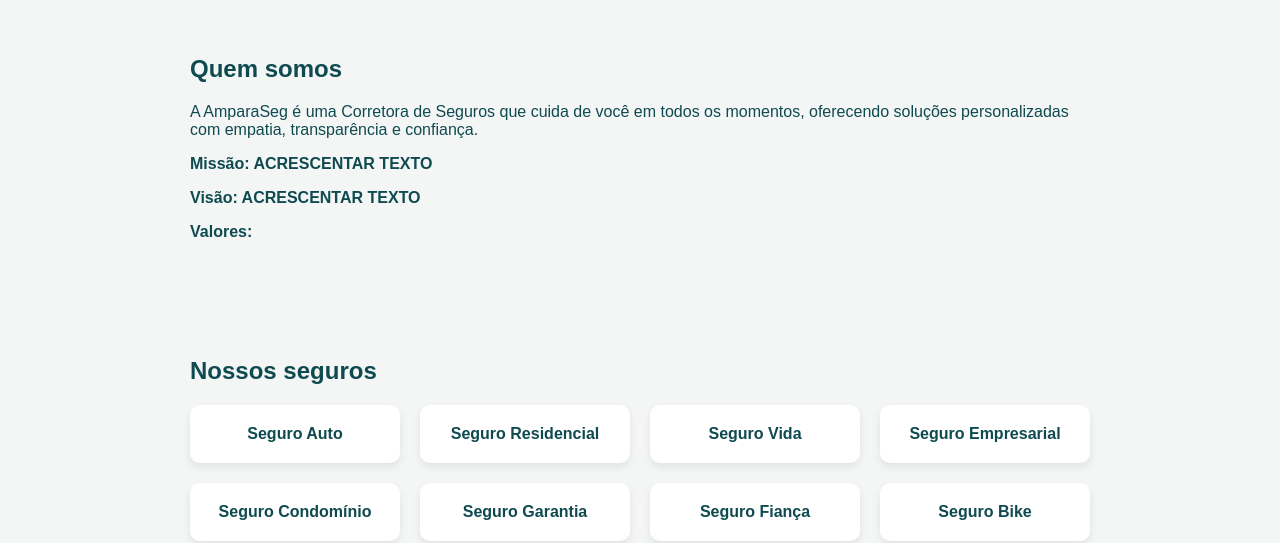
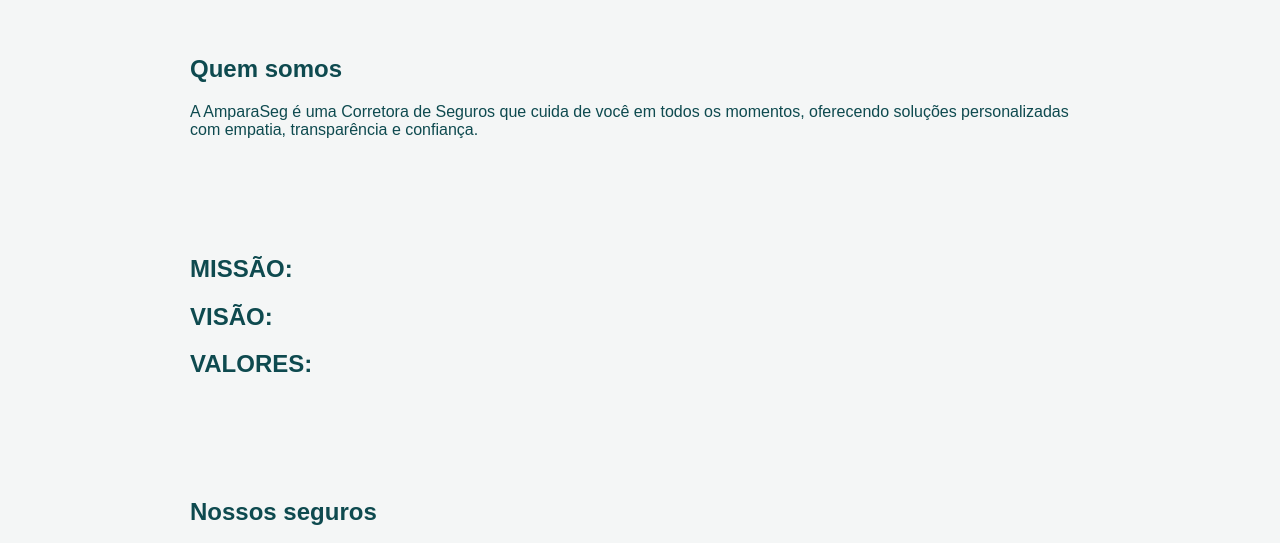
Before and after one commit to jliss07/amparaseg, a plain HTML site: page index.html in a window 1280 px wide. Shown: the part 229-772 px from the top of the page. Drawn offline with Linux system fonts and the light colour scheme.

Commit message:
Update index.html

```diff
--- a/index.html
+++ b/index.html
@@ -34,7 +34,7 @@
             top: 20px;
             right: 20px;
 
-            width: 180px;
+            width: 260px;
             height: auto;
 
             background-color: rgba(255, 255, 255, 0.08);
@@ -112,18 +112,12 @@
         A AmparaSeg é uma Corretora de Seguros que cuida de você em todos os momentos,
         oferecendo soluções personalizadas com empatia, transparência e confiança.
     </p>
-
-    <p><strong>Missão:  ACRESCENTAR TEXTO
-
-    </strong></p>
-    <p><strong>Visão:   ACRESCENTAR TEXTO
-
-    </strong></p>
-    <p><strong>Valores:
-
-    </strong></p>
 </section>
-
+<section>
+    <h2>MISSÃO:</h2>
+    <h2>VISÃO:</h2>
+    <h2>VALORES:</h2>
+</section>
 <section>
     <h2>Nossos seguros</h2>
     <div class="servicos">
```
